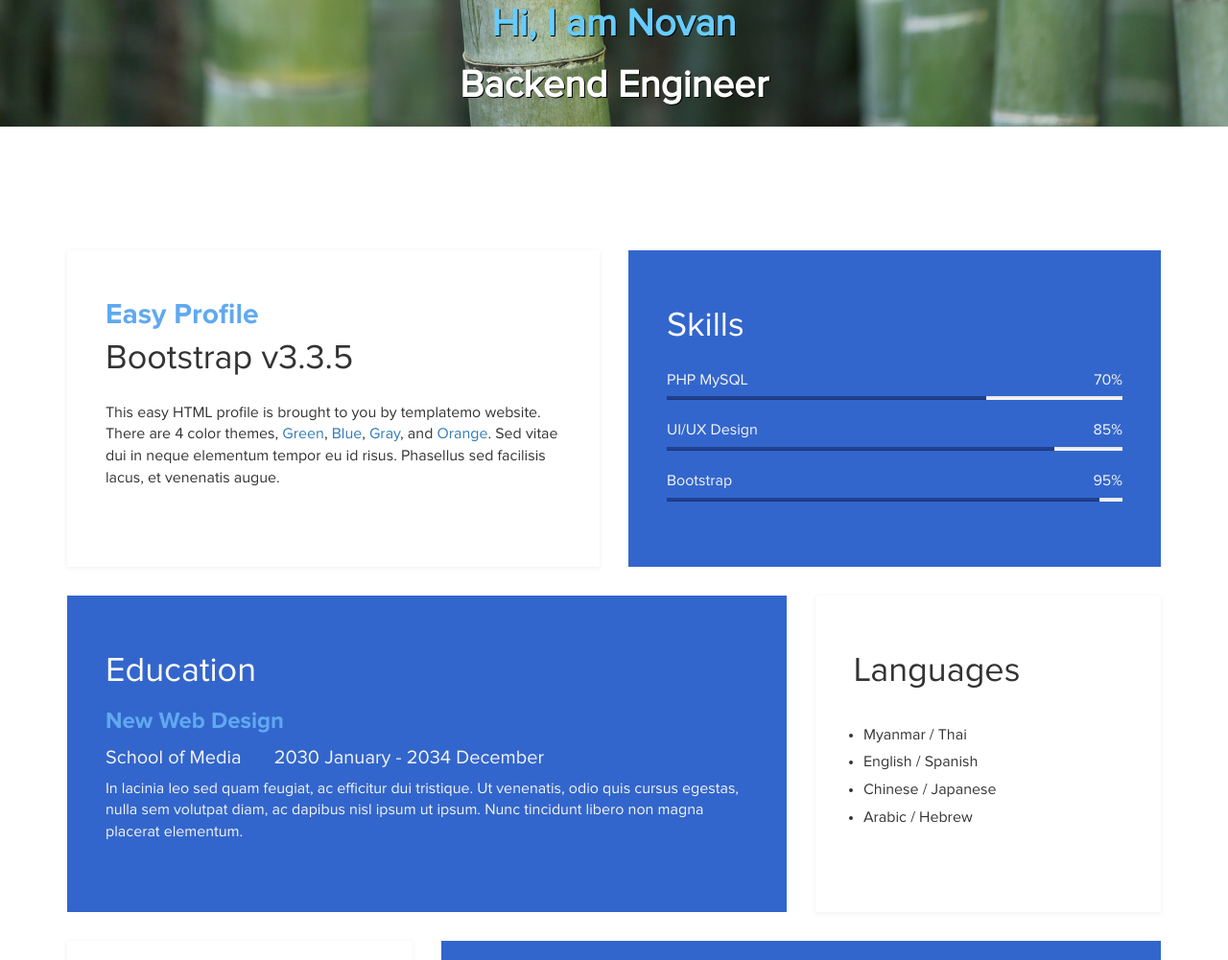
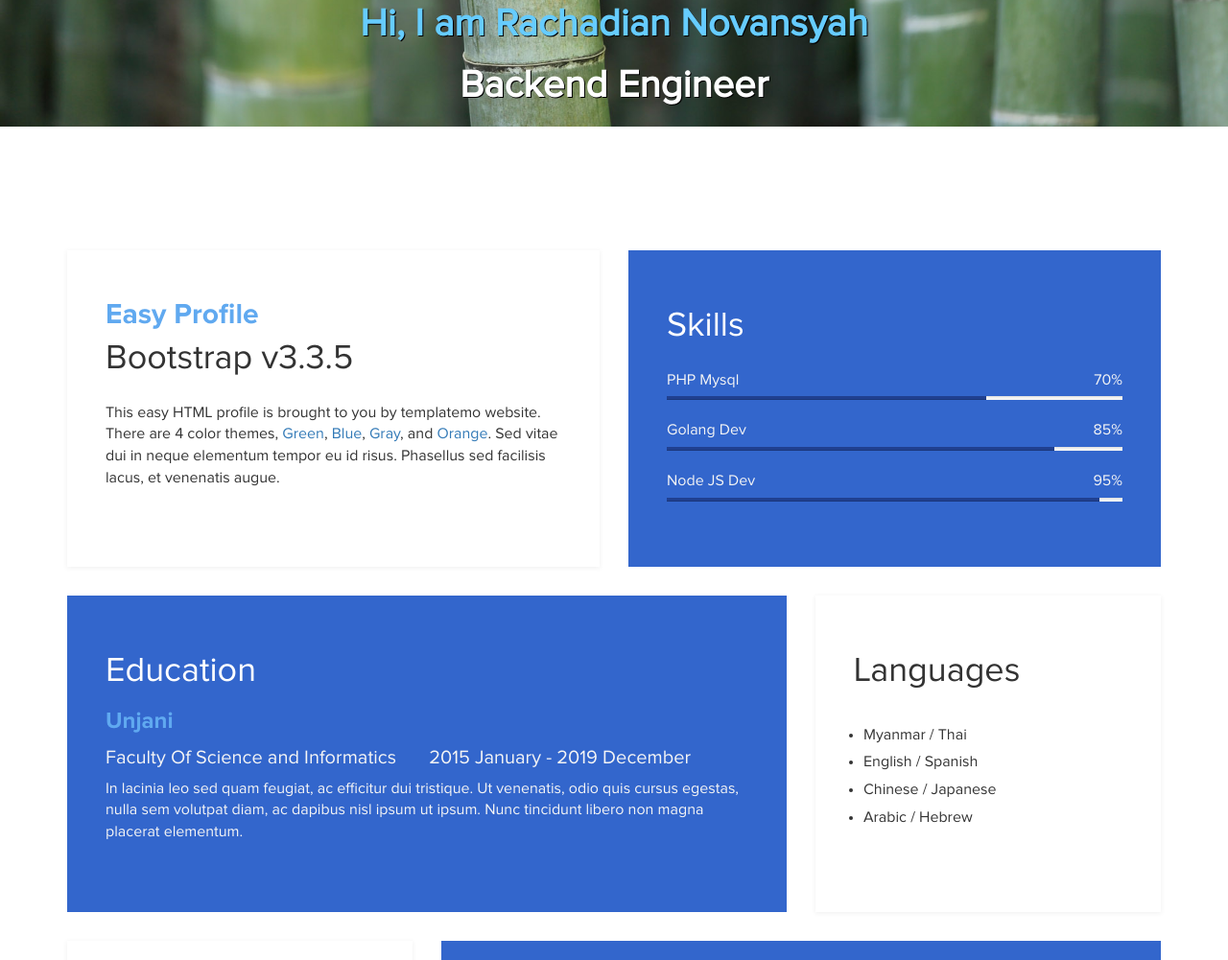
Before and after one commit to rachadiannovansyah/dicoding-submission-profile, a plain HTML site: page index.html in a window 1280 px wide. Shown: the part 668-1669 px from the top of the page at 96% size. Drawn offline with Linux system fonts and the light colour scheme.

Commit message:
profile upd

```diff
--- a/index.html
+++ b/index.html
@@ -32,7 +32,7 @@ http://www.templatemo.com/tm-467-easy-profile
 			<div class="col-md-12 col-sm-12">
 				<img src="images/novan.jpeg" class="img-responsive img-circle tm-border" alt="templatemo easy profile">
 				<hr>
-				<h1 class="tm-title bold shadow">Hi, I am  Novan</h1>
+				<h1 class="tm-title bold shadow">Hi, I am  Rachadian Novansyah</h1>
 				<h1 class="white bold shadow">Backend Engineer</h1>
 			</div>
 		</div>
@@ -52,19 +52,19 @@ http://www.templatemo.com/tm-467-easy-profile
 		<div class="col-md-6 col-sm-12">
 			<div class="skills">
 				<h2 class="white">Skills</h2>
-				<strong>PHP MySQL</strong>
+				<strong>PHP Mysql</strong>
 				<span class="pull-right">70%</span>
 					<div class="progress">
 						<div class="progress-bar progress-bar-primary" role="progressbar"
                         aria-valuenow="70" aria-valuemin="0" aria-valuemax="100" style="width: 70%;"></div>
 					</div>
-				<strong>UI/UX Design</strong>
+				<strong>Golang Dev</strong>
 				<span class="pull-right">85%</span>
 					<div class="progress">
 						<div class="progress-bar progress-bar-primary" role="progressbar"
                         aria-valuenow="85" aria-valuemin="0" aria-valuemax="100" style="width: 85%;"></div>
 					</div>
-				<strong>Bootstrap</strong>
+				<strong>Node JS Dev</strong>
 				<span class="pull-right">95%</span>
 					<div class="progress">
 						<div class="progress-bar progress-bar-primary" role="progressbar"
@@ -82,10 +82,10 @@ http://www.templatemo.com/tm-467-easy-profile
 			<div class="education">
 				<h2 class="white">Education</h2>
 					<div class="education-content">
-						<h4 class="education-title accent">New Web Design</h4>
+						<h4 class="education-title accent">Unjani</h4>
 							<div class="education-school">
-								<h5>School of Media</h5><span></span>
-								<h5>2030 January - 2034 December</h5>
+								<h5>Faculty Of Science and Informatics</h5><span></span>
+								<h5>2015 January - 2019 December</h5>
 							</div>
 						<p class="education-description">In lacinia leo sed quam feugiat, ac efficitur dui tristique. Ut venenatis, odio quis cursus egestas, nulla sem volutpat diam, ac dapibus nisl ipsum ut ipsum. Nunc tincidunt libero non magna placerat elementum.</p>
 					</div>
```
